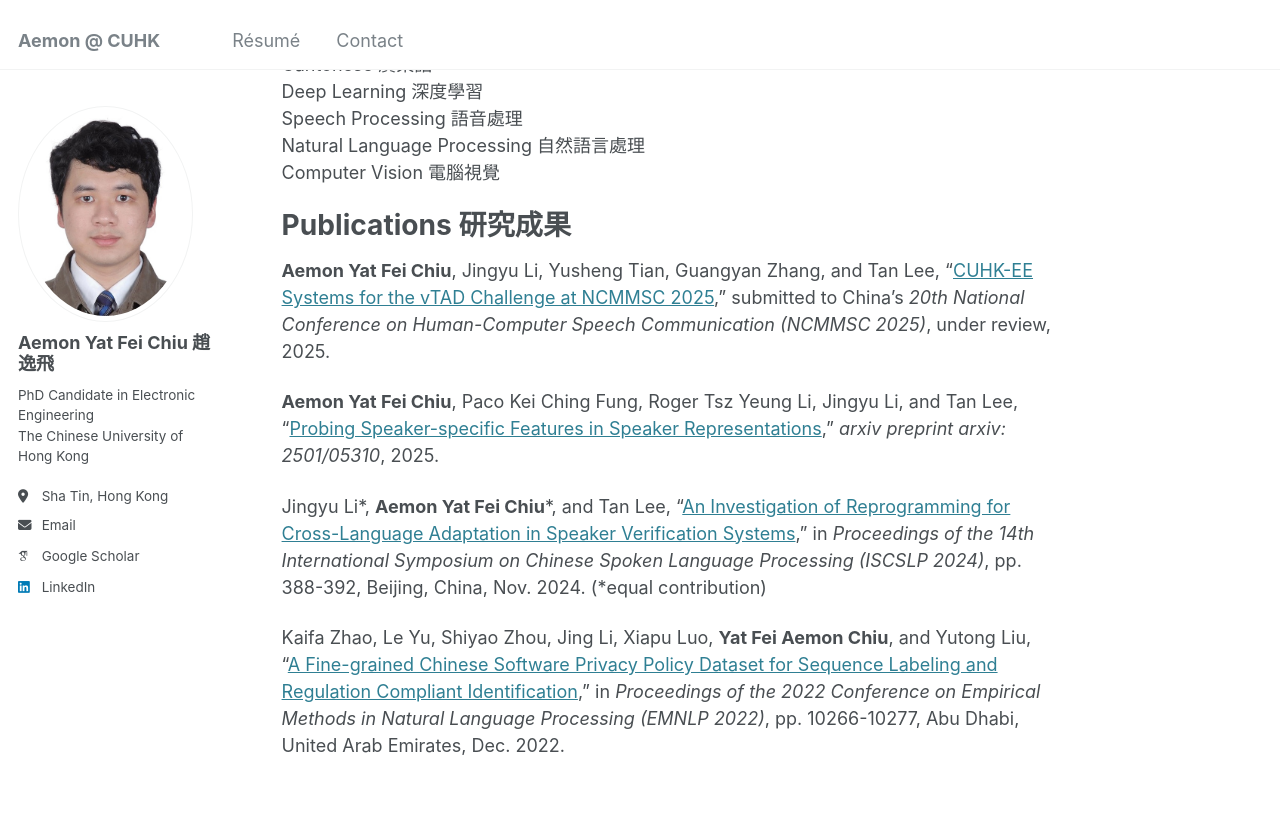
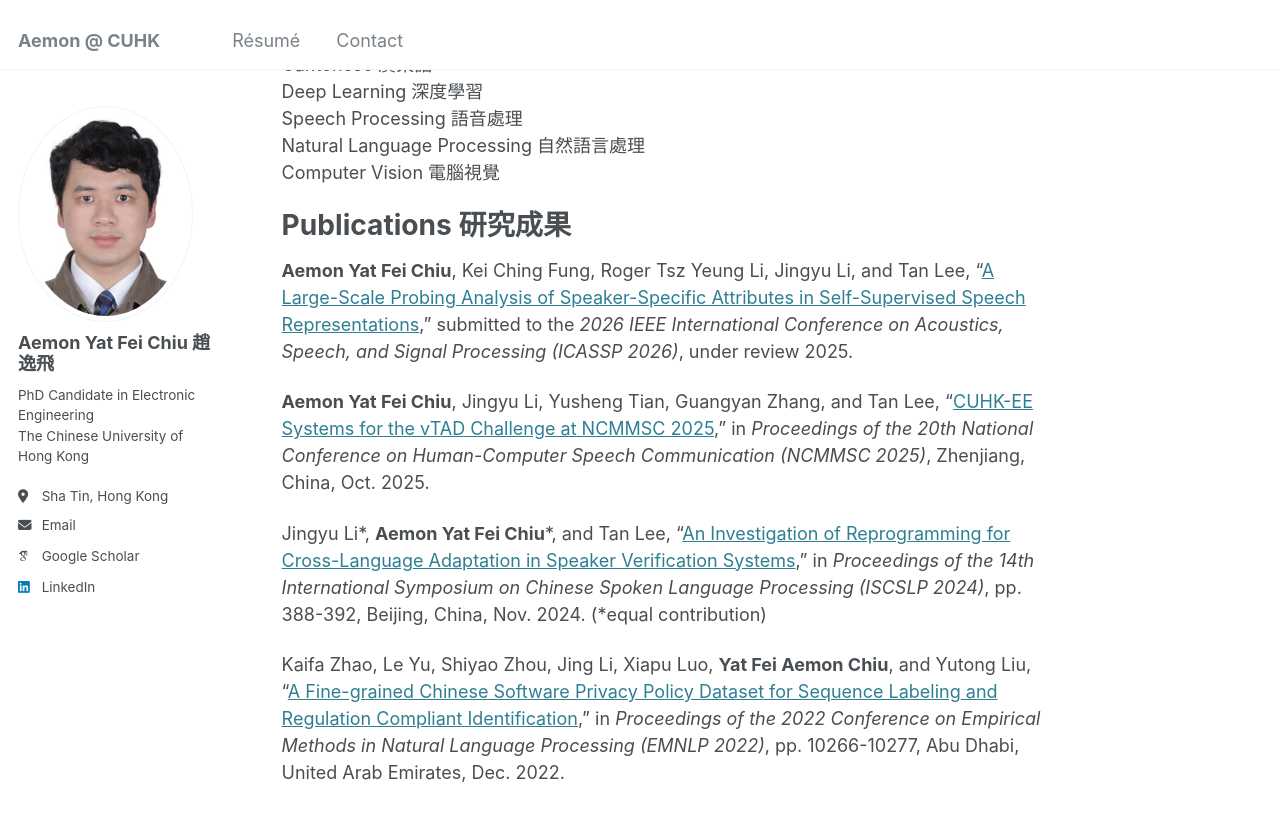
Before and after one commit to aemonyfchiu/aemonyfchiu.github.io, a Jekyll site: the page built from _pages/about.md, in a window 1280 px wide and 900 px high, scrolled down 678 px. Shown: the top 821 px of the window. Built offline with Jekyll 4.4.1, drawn with Linux system fonts in a browser that asks for light colours; some web fonts are replaced; a script that is not in the unit is left out.

Commit message:
Update publication entries in about.md

```diff
--- a/_pages/about.md
+++ b/_pages/about.md
@@ -21,9 +21,9 @@ Computer Vision 電腦視覺
 
 Publications 研究成果
 ======
-**Aemon Yat Fei Chiu**, Jingyu Li, Yusheng Tian, Guangyan Zhang, and Tan Lee, “[CUHK-EE Systems for the vTAD Challenge at NCMMSC 2025](https://arxiv.org/abs/2507.23266),” submitted to China's *20th National Conference on Human-Computer Speech Communication (NCMMSC 2025)*, under review, 2025.
+**Aemon Yat Fei Chiu**, Kei Ching Fung, Roger Tsz Yeung Li, Jingyu Li, and Tan Lee, “[A Large-Scale Probing Analysis of Speaker-Specific Attributes in Self-Supervised Speech Representations](https://arxiv.org/abs/2501.05310),” submitted to the *2026 IEEE International Conference on Acoustics, Speech, and Signal Processing (ICASSP 2026)*, under review 2025.
 
-**Aemon Yat Fei Chiu**, Paco Kei Ching Fung, Roger Tsz Yeung Li, Jingyu Li, and Tan Lee, “[Probing Speaker-specific Features in Speaker Representations](https://arxiv.org/abs/2501.05310),” *arxiv preprint arxiv: 2501/05310*, 2025.
+**Aemon Yat Fei Chiu**, Jingyu Li, Yusheng Tian, Guangyan Zhang, and Tan Lee, “[CUHK-EE Systems for the vTAD Challenge at NCMMSC 2025](https://arxiv.org/abs/2507.23266),” in *Proceedings of the 20th National Conference on Human-Computer Speech Communication (NCMMSC 2025)*, Zhenjiang, China, Oct. 2025.
 
 Jingyu Li\*, **Aemon Yat Fei Chiu**\*, and Tan Lee, “[An Investigation of Reprogramming for Cross-Language Adaptation in Speaker Verification Systems](https://ieeexplore.ieee.org/document/10800573/),” in *Proceedings of the 14th International Symposium on Chinese Spoken Language Processing (ISCSLP 2024)*, pp. 388-392, Beijing, China, Nov. 2024. (*equal contribution)
 
```
